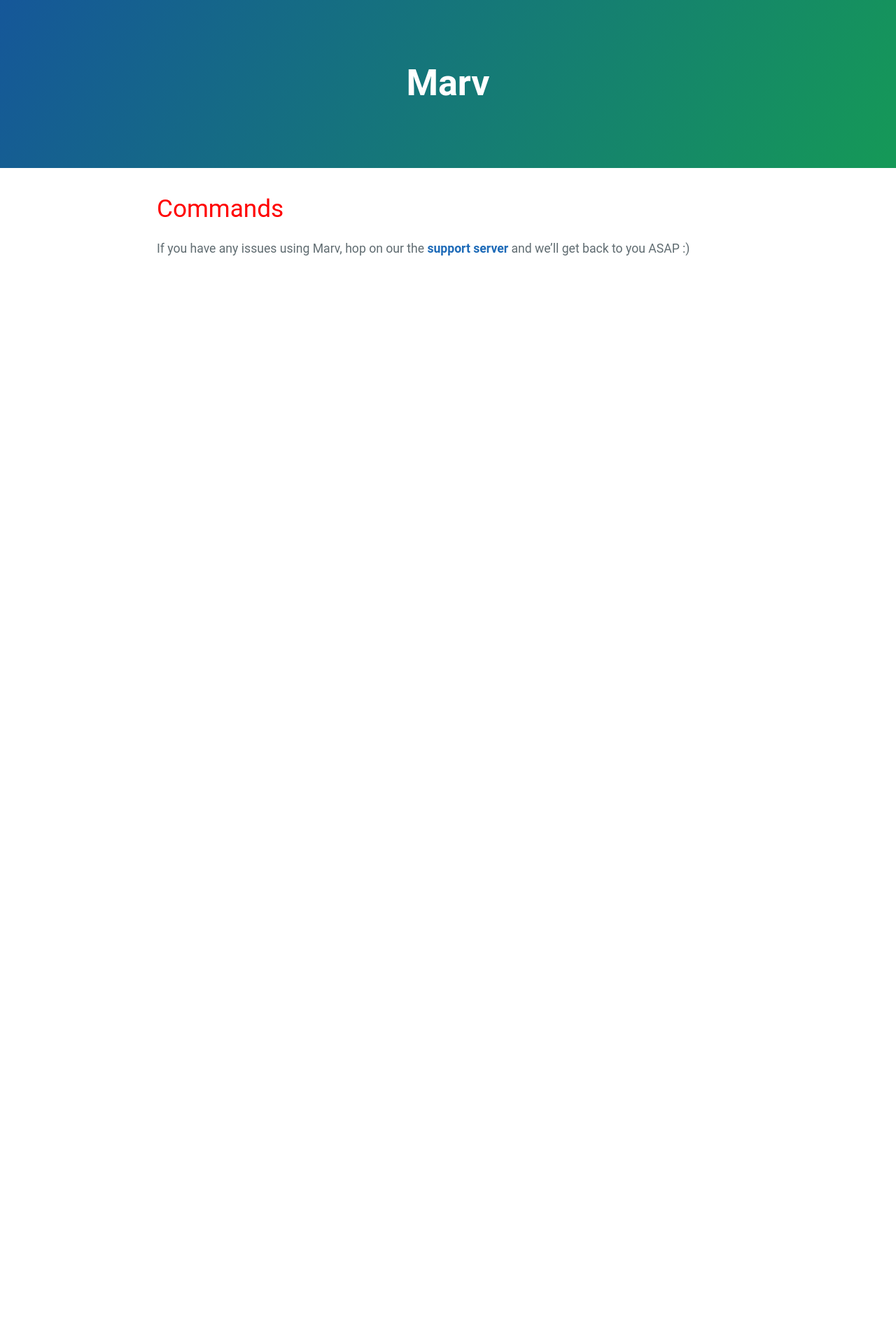
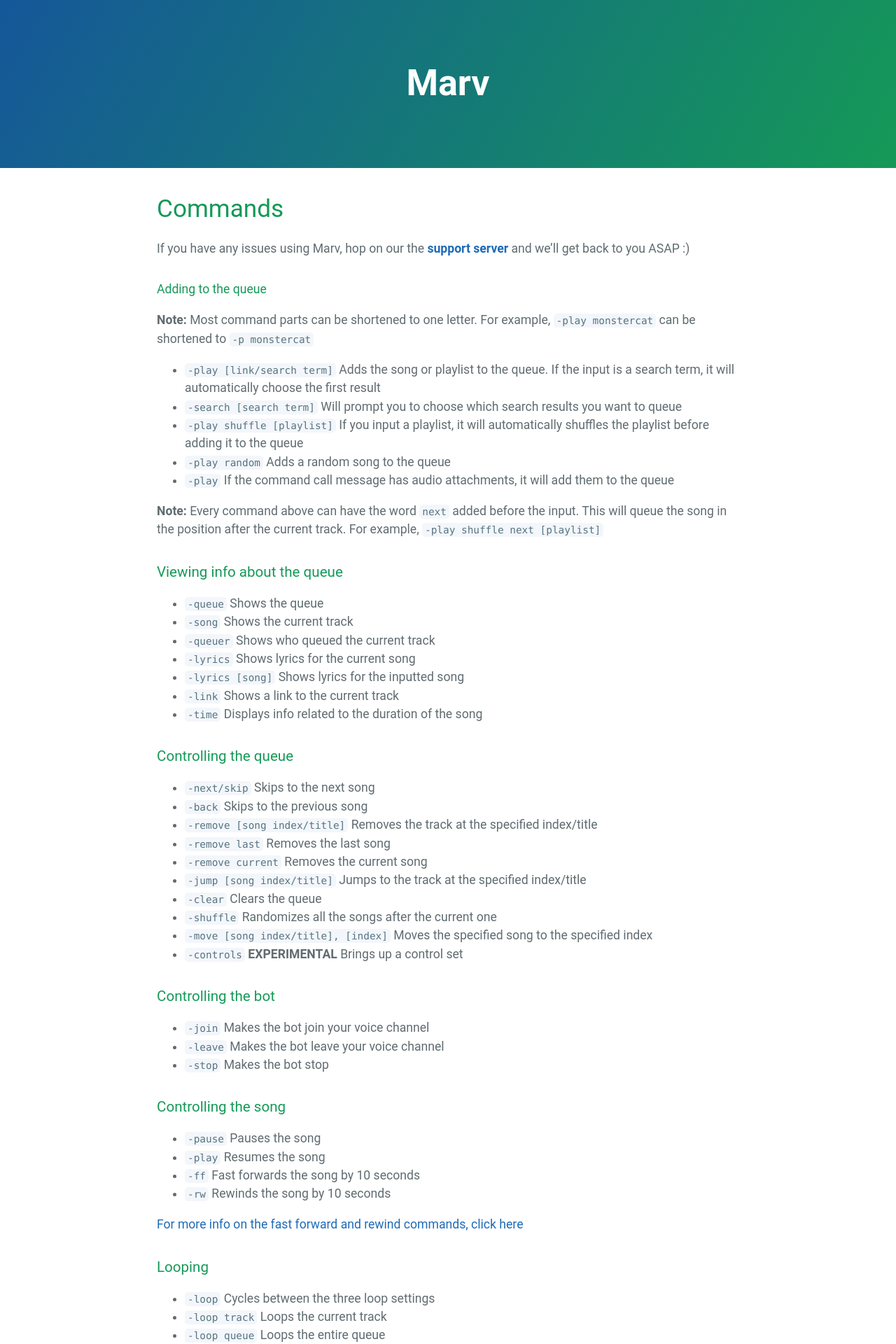
Before and after one commit to mymindishazel/marv-docs, a Jekyll site: the page built from commands.md, in a window 1280 px wide. Shown: the top 1920 px of the page at 70% size. Built offline with Jekyll 4.4.1, drawn with Linux system fonts in a browser that asks for light colours; our own code applies the rules of GitHub Pages for plain Markdown files.

Commit message:
Update jekyll-theme-cayman.scss

```diff
--- a/_sass/jekyll-theme-cayman.scss
+++ b/_sass/jekyll-theme-cayman.scss
@@ -173,10 +173,10 @@ a {
   h4,
   h5,
   h6 {
-    margin-top: 400%;
+    margin-top: 2rem;
     margin-bottom: 1rem;
     font-weight: normal;
-    color: red;
+    color: $section-headings-color;
   }
 
   p {
```
